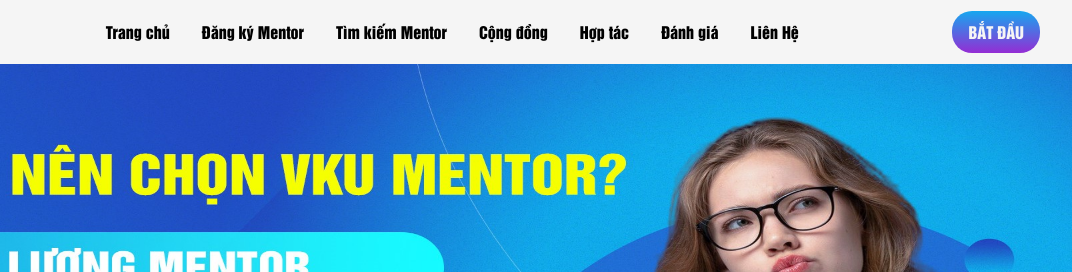
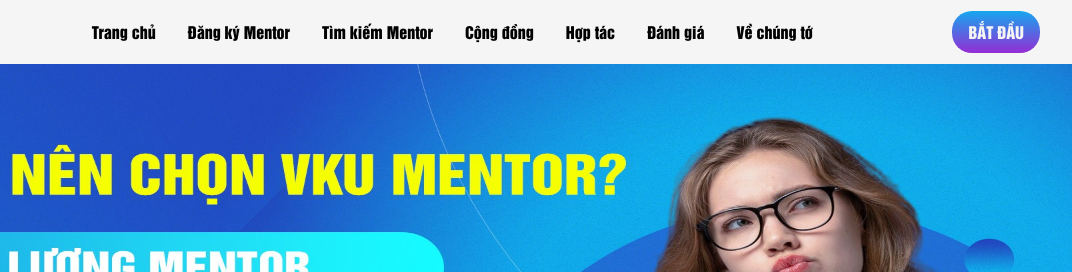
Before and after one commit to Trinhthanhthaoo/VKUMentor, a website: page index.html in a window 1280 px wide. Shown: the top 272 px of the page, 208-1280 px from the left. Drawn offline with nearby package versions, Linux system fonts and the light colour scheme; a script that the page names is missing.

Commit message:
About Us

```diff
--- a/index.html
+++ b/index.html
@@ -29,7 +29,7 @@
               <a href="./PublicVKU.html"><li>Cộng đồng</li></a>
               <a href="./HopTac.html"><li>Hợp tác</li></a>
               <a href="./DanhGia.html"><li>Đánh giá</li></a>
-              <a href="#site-footer"><li>Liên Hệ</li></a>
+              <a href="/LienHe.html"><li>Về chúng tớ</li></a>
             </ul>
             <a class="action_btn" href="./Login.html"> BẮT ĐẦU </a>
             <div class="toggle_btn">
@@ -56,7 +56,7 @@
                 <a href="./DanhGia.html"><li>Đánh giá</li></a>
               </li>
               <li>
-                <a href="#site-footer"><li>Liên hệ</li></a>
+                <a href="/LienHe.html"><li>Về chúng tớ</li></a>
               </li>
               <li>
                 <a class="action_btn2" href="./Login.html">BẮT ĐẦU</a>
```
